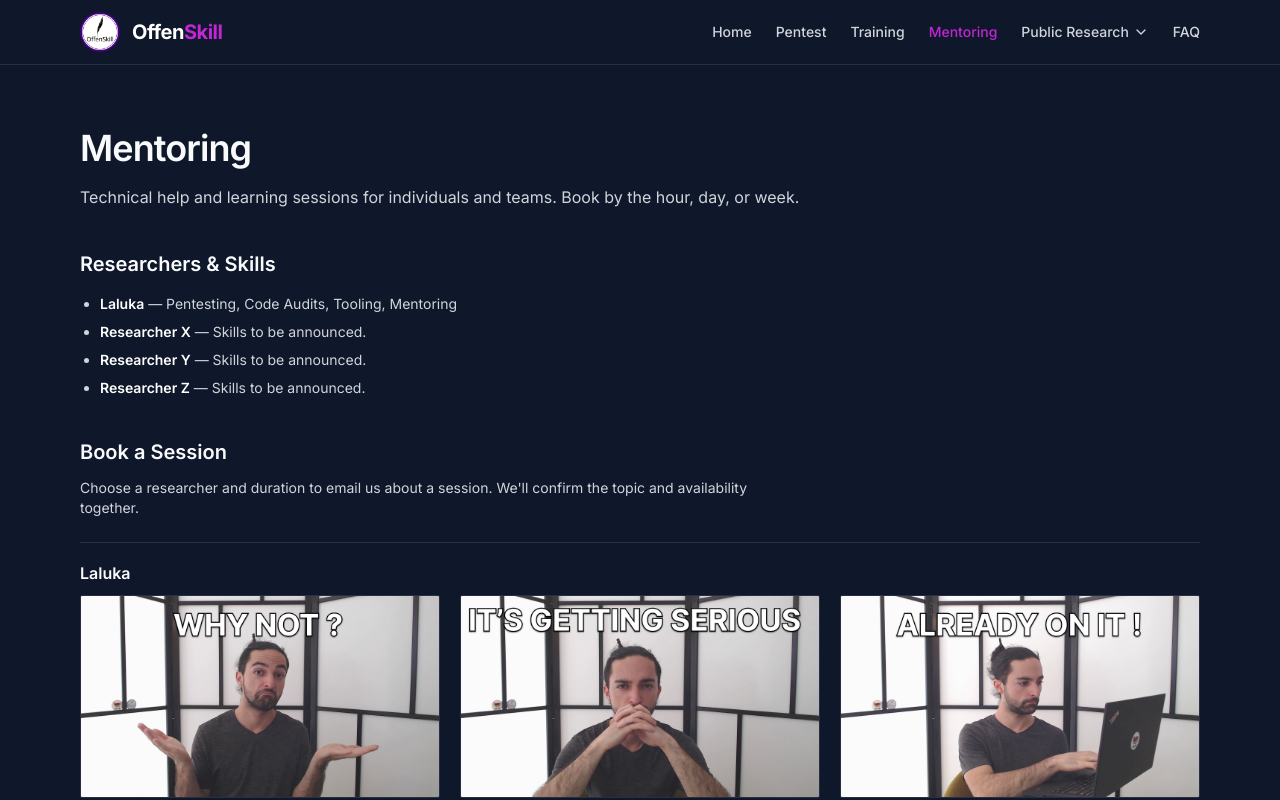
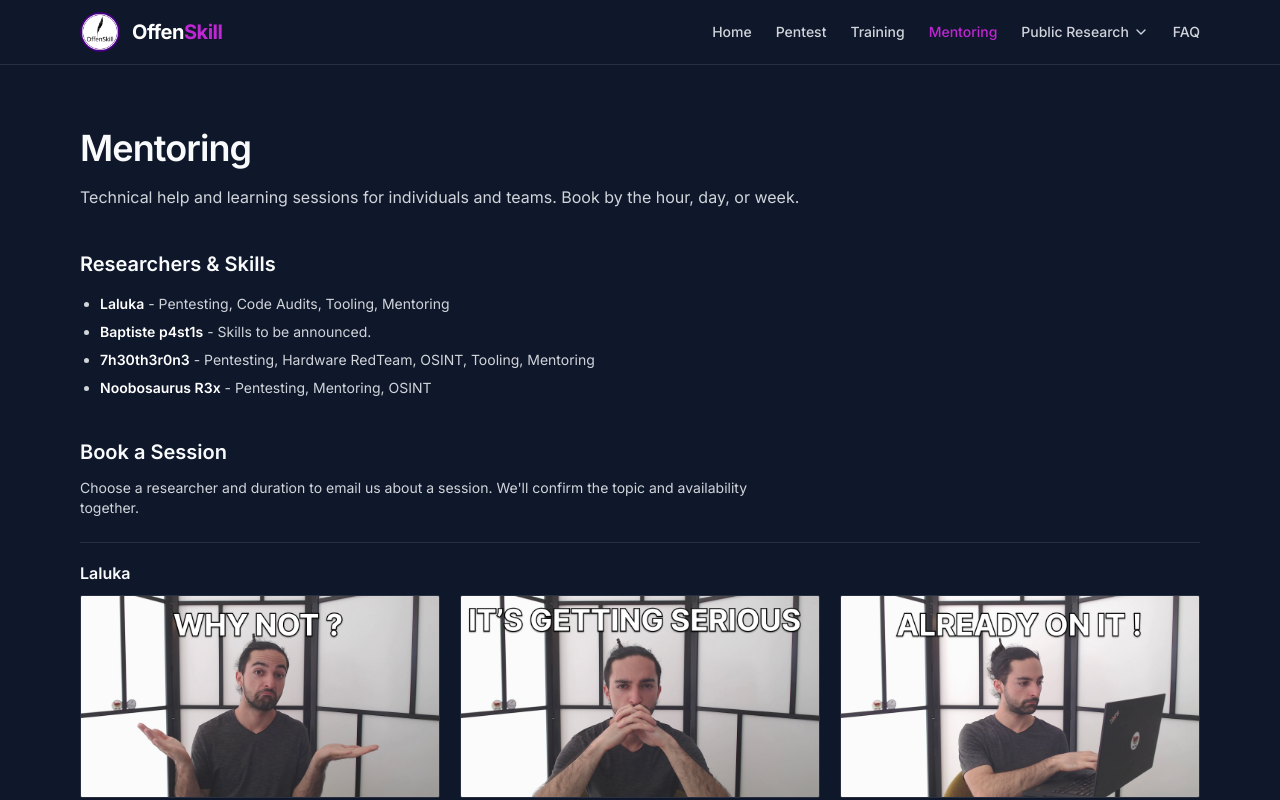
Before and after one commit to laluka/osk-shop, a React (Vite) app: page /mentoring in a window 1280 px wide. Shown: the top 800 px of the page. Built offline with nearby package versions, Linux system fonts and the light colour scheme.

Commit message:
Update team profiles and site copy

```diff
--- a/src/data/team.ts
+++ b/src/data/team.ts
@@ -20,18 +20,20 @@ export const team: TeamMember[] = [
         },
     },
     {
-        name: 'Researcher X',
+        name: 'Baptiste p4st1s',
         bio: 'Introduction coming soon.',
         skills: [],
     },
     {
-        name: 'Researcher Y',
-        bio: 'Introduction coming soon.',
-        skills: [],
+        name: '7h30th3r0n3',
+        image: '/assets/original/7h30.png',
+        bio: 'Flavien Ruffel. Working in offensive security since 2020, with a passion for hardware red teaming and for sharing knowledge through teaching and mentoring.',
+        skills: ['Pentesting', 'Hardware RedTeam', 'OSINT', 'Tooling', 'Mentoring'],
     },
     {
-        name: 'Researcher Z',
-        bio: 'Introduction coming soon.',
-        skills: [],
+        name: 'Noobosaurus R3x',
+        image: '/assets/original/noobo.png',
+        bio: 'Hacking with passion. Sharing what I know, learning as I go.',
+        skills: ['Pentesting', 'Mentoring', 'OSINT'],
     },
 ];
--- a/src/pages/Home.tsx
+++ b/src/pages/Home.tsx
@@ -56,7 +56,7 @@ const Home = () => {
                 <h2 className="text-2xl font-semibold mb-4">About Us</h2>
                 <p className="text-gray-300 max-w-3xl mb-7">
                     We're four independent collaborators working as peers. We combine our skills in offensive security
-                    with Hardware & IoT, OSINT, and Reverse Engineering. We aim to work in pairs and stay close to your team,
+                    for Web, Cloud, Hardware & IoT, OSINT, and Reverse Engineering. We aim to work in pairs and stay close to your team,
                     sharing what we find and how to fix it.
                 </p>
                 <TeamProfiles />
--- a/src/pages/Mentoring.tsx
+++ b/src/pages/Mentoring.tsx
@@ -21,7 +21,7 @@ const Mentoring = () => (
                     {team.map((member) => (
                         <li key={member.name}>
                             <strong className="font-semibold text-white">{member.name}</strong>
-                            {' — '}
+                            {' - '}
                             {member.skills.length > 0 ? member.skills.join(', ') : 'Skills to be announced.'}
                         </li>
                     ))}
--- a/src/pages/Training.tsx
+++ b/src/pages/Training.tsx
@@ -27,7 +27,7 @@ const training = {
             'Research real 0-days',
             'Develop exploits for vulnerabilities found during the training',
         ],
-        'Day 3 — AI': [
+        'Day 3 - AI': [
             'AI-assisted vulnerability research',
             'Automate code audits and variant analysis with LLMs',
             'AI-assisted fuzzing, triage, and exploit development',
```
Also changed, not shown: public/assets/original/7h30.png (added), public/assets/original/noobo.png (added).
